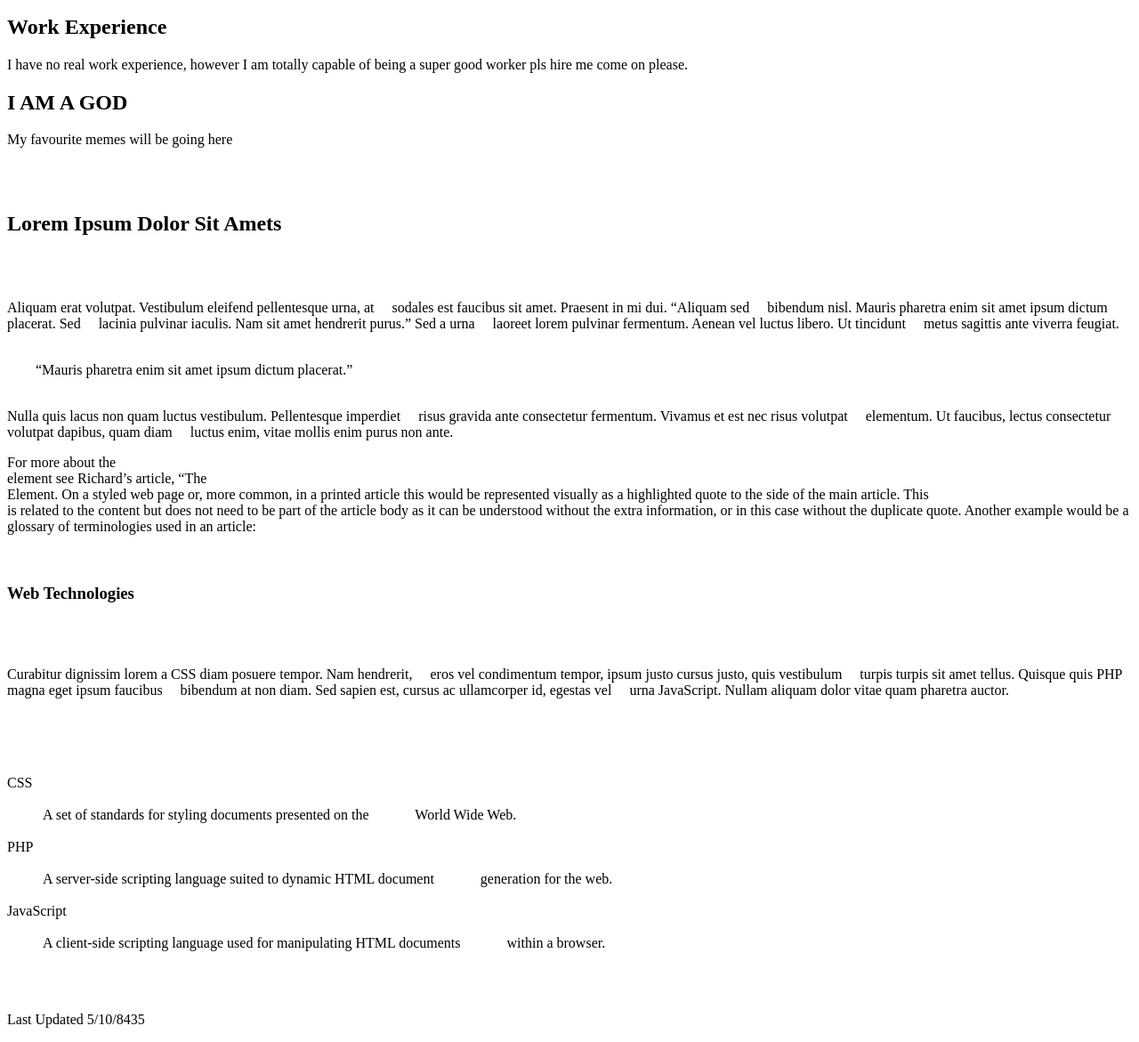
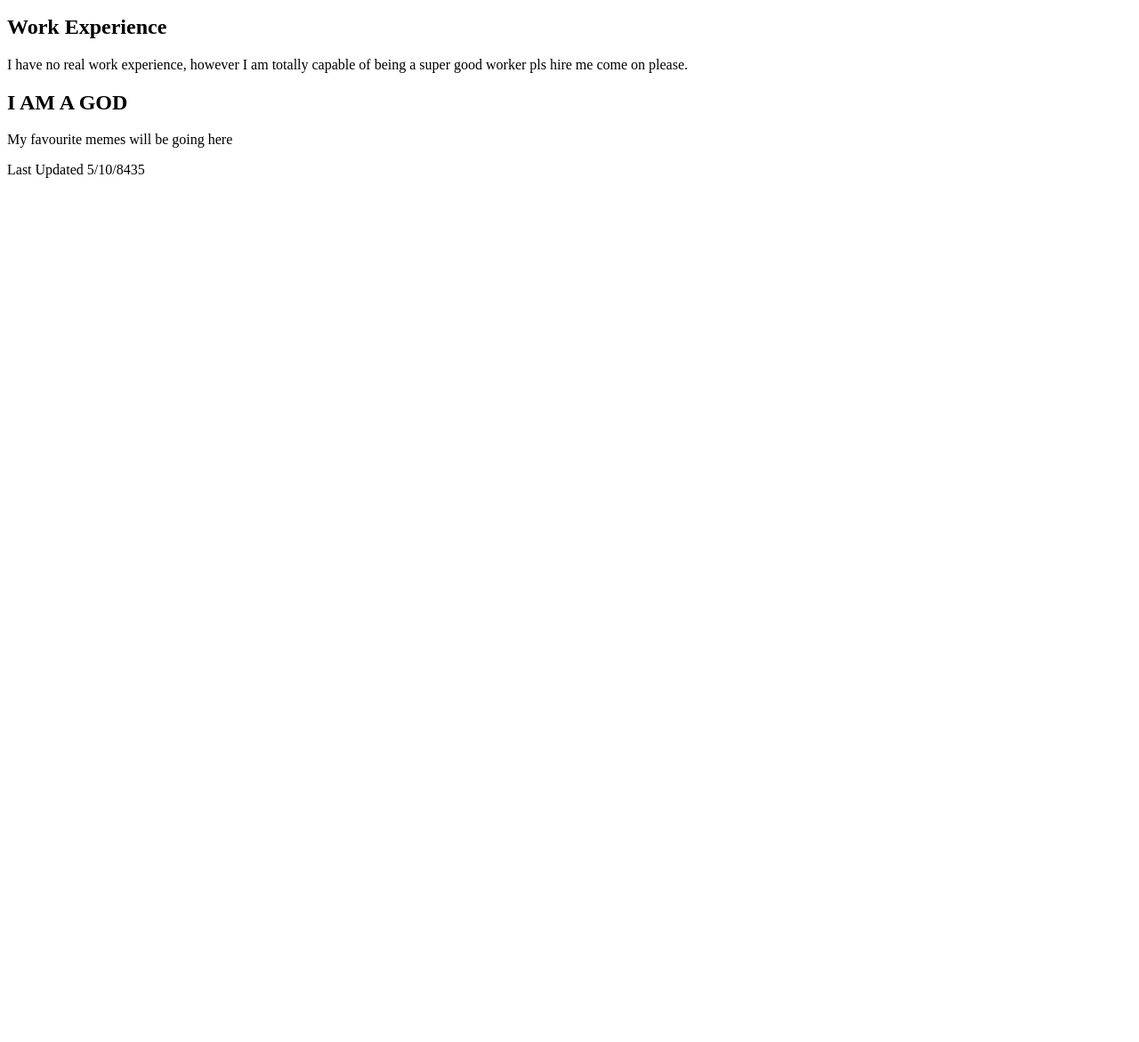
Before and after one commit to ZOrvis/WebCV, a plain HTML site: page index.html in a window 1280 px wide. Shown: the part 562-1733 px from the top of the page at 89% size. After the commit the page ends 800 px from the top, so only its background shows below. Drawn offline with Linux system fonts and the light colour scheme.

Commit message:
asdfadsf

```diff
--- a/index.html
+++ b/index.html
@@ -68,51 +68,6 @@
     </aside>
 </main>
 
-<article>
-        <header>
-            <h1>Lorem Ipsum Dolor Sit Amets</h1>
-        </header>
-        <p>Aliquam erat volutpat. Vestibulum eleifend pellentesque urna, at
-        sodales est faucibus sit amet. Praesent in mi dui. <q>Aliquam sed
-            bibendum nisl. Mauris pharetra enim sit amet ipsum dictum placerat. Sed
-            lacinia pulvinar iaculis. Nam sit amet hendrerit purus.</q> Sed a urna
-        laoreet lorem pulvinar fermentum. Aenean vel luctus libero. Ut tincidunt
-        metus sagittis ante viverra feugiat.</p>
-        <aside>
-            <q>Mauris pharetra enim sit amet ipsum dictum placerat.</q>
-        </aside>
-        <p>Nulla quis lacus non quam luctus vestibulum. Pellentesque imperdiet
-        risus gravida ante consectetur fermentum. Vivamus et est nec risus volutpat
-        elementum. Ut faucibus, lectus consectetur volutpat dapibus, quam diam
-        luctus enim, vitae mollis enim purus non ante.</p>
-</article>
-For more about the <header> element see Richard’s article, “The <header> Element.
-    On a styled web page or, more common, in a printed article this would be represented visually as a highlighted quote to the side of the main article. This <aside> is related to the content but does not need to be part of the article body as it can be understood without the extra information, or in this case without the duplicate quote.
-        Another example would be a glossary of terminologies used in an article:
-        <article>
-                <header>
-                    <h1>Web Technologies</h1>
-                </header>
-                <p>Curabitur dignissim lorem a CSS diam posuere tempor. Nam hendrerit,
-                eros vel condimentum tempor, ipsum justo cursus justo, quis vestibulum
-                turpis turpis sit amet tellus. Quisque quis PHP magna eget ipsum faucibus
-                bibendum at non diam. Sed sapien est, cursus ac ullamcorper id, egestas vel
-                urna JavaScript. Nullam aliquam dolor vitae quam pharetra auctor.</p>
-                <aside>
-                    <dl>
-                        <dt>CSS</dt>
-                        <dd>A set of standards for styling documents presented on the
-                        World Wide Web.</dd>
-                        <dt>PHP</dt>
-                        <dd>A server-side scripting language suited to dynamic HTML document
-                        generation for the web.</dd>
-                        <dt>JavaScript</dt>
-                        <dd>A client-side scripting language used for manipulating HTML documents
-                        within a browser.</dd>
-                    </dl>
-                </aside>
-        </article>
-
 <footer>
     <p>Last Updated 5/10/8435</p>
 </footer>
```
